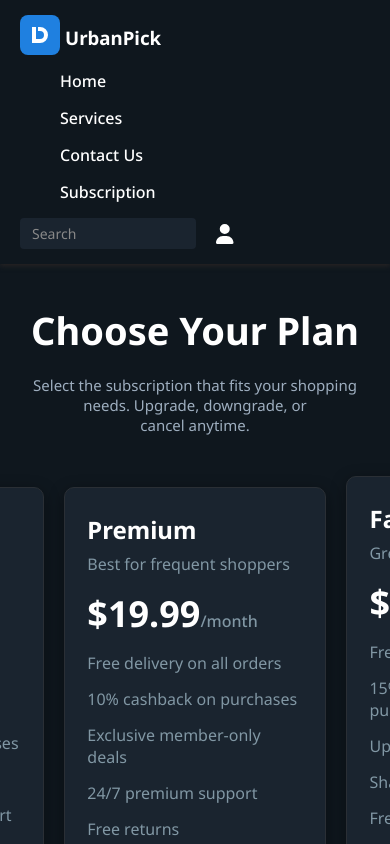
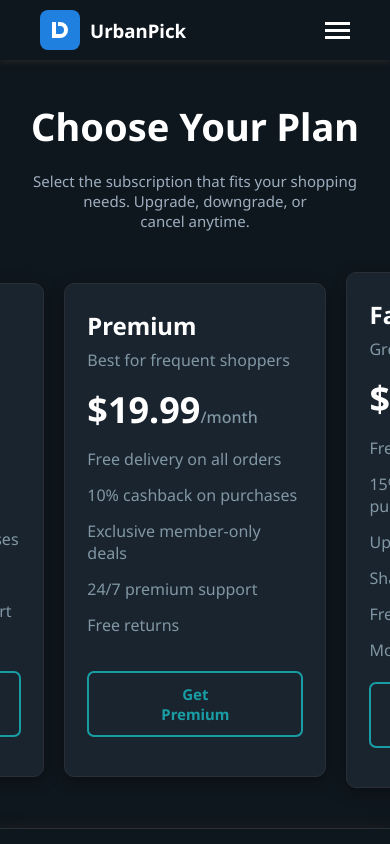
Before and after one commit to Punit-555/urban-pick-frontend, a React (Create React App) app: page /subscription in a window 390 px wide. Shown: the top 844 px of the page. Built offline with nearby package versions, Linux system fonts and the light colour scheme.

Commit message:
header fix

```diff
--- a/src/components/header/Header.jsx
+++ b/src/components/header/Header.jsx
@@ -1,59 +1,70 @@
-import React, {useState } from 'react';
+import React, { useState } from 'react';
 import logo from '../../assets/logo.svg';
 import './header.css';
 import { FontAwesomeIcon } from '@fortawesome/react-fontawesome';
 import { faUser } from '@fortawesome/free-solid-svg-icons';
-import { Link, Navigate, useNavigate } from 'react-router-dom';
+import { Link, useNavigate } from 'react-router-dom';
 import { useSelector } from 'react-redux';
 
+function Header() {
+  const navigate = useNavigate();
+  const [isUserDropdownOpen, setIsUserDropdownOpen] = useState(false);
+  const [isMenuOpen, setIsMenuOpen] = useState(false);
 
-function Header() {
-  const [openMenu, setOpenMenu] = useState(false);
-  const navigate = useNavigate();
-
- const users  = useSelector((state) => state).auth.users;
+  const users = useSelector((state) => state.auth.users);
 
   const toggleMenu = () => {
-    setOpenMenu(!openMenu);
+    setIsMenuOpen((prev) => !prev);
+    setIsUserDropdownOpen(false); // Close user dropdown when menu toggled
   };
 
-  console.log("User",users);
+  const toggleUserDropdown = () => {
+    setIsUserDropdownOpen((prev) => !prev);
+  };
 
   const logoutHandler = () => {
-   navigate('/')
-  }
+    navigate('/');
+  };
 
-  const gotoHomePage = () =>{
+  const gotoHomePage = () => {
     navigate('/home');
-  }
+  };
 
   return (
     <nav>
-      <div className='flexbox' onClick={gotoHomePage}>
+      <div className="nav-top-row">
+        <div className="flexbox logo-section" onClick={gotoHomePage}>
           <img src={logo} alt="UrbanPick Logo" width={40} height={40} />
           <h3>UrbanPick</h3>
         </div>
 
-      <ul className='navFlex'>
+        <div className="hamburger" onClick={toggleMenu}>
+          <div className="bar"></div>
+          <div className="bar"></div>
+          <div className="bar"></div>
+        </div>
+      </div>
+
+      <div className={`nav-collapse ${isMenuOpen ? 'show' : ''}`}>
+        <ul className="navFlex">
           <li><Link to="/home">Home</Link></li>
-        <li><Link to={'/services'}>Services</Link></li>
-        <li><Link to={'/contactUs'}>Contact Us</Link></li>
-        <li><Link to ={'/subscription'}>Subscription</Link></li>
+          <li><Link to="/services">Services</Link></li>
+          <li><Link to="/contactUs">Contact Us</Link></li>
+          <li><Link to="/subscription">Subscription</Link></li>
         </ul>
 
-      <div className='navSearch'>
-        <input type="search" placeholder='Search' />
-
+        <div className="navSearch">
+          <input type="search" placeholder="Search" />
           <div className="userIconWrapper">
-          <FontAwesomeIcon icon={faUser} onClick={toggleMenu} className="userIcon" />
-
-          {openMenu && (
+            <FontAwesomeIcon icon={faUser} onClick={toggleUserDropdown} className="userIcon" />
+            {isUserDropdownOpen && (
               <ul className="dropdownMenu">
-              <li><Link to={'/my-profile'}>My Profile</Link></li>
-              <li><Link to={'/'}>Settings</Link></li>
+                <li><Link to="/my-profile">My Profile</Link></li>
+                <li><Link to="/">Settings</Link></li>
                 <li><button onClick={logoutHandler}>Logout</button></li>
               </ul>
             )}
+          </div>
         </div>
       </div>
     </nav>
--- a/src/components/header/header.css
+++ b/src/components/header/header.css
@@ -1,28 +1,48 @@
-
-.flexbox{
-  display: flex;
-  justify-content: space-between;
-  align-items: center;
-  gap: 10px;
-}
-
 nav {
-  display: flex;
-  justify-content: space-between;
-  align-items: center;
   background-color: #0f171e;
   color: #ffffff;
   padding: 10px 40px;
-  height: 70px;
-  box-shadow:0 2px 5px #272424;
+  box-shadow: 0 2px 5px #272424;
   position: sticky;
   top: 0;
   z-index: 1000;
 }
 
-nav h3 {
-  height: 20px;
-  width: auto;
+/* Top row with logo and hamburger */
+.nav-top-row {
+  display: flex;
+  justify-content: space-between;
+  align-items: center;
+}
+
+.flexbox.logo-section {
+  display: flex;
+  align-items: center;
+  gap: 10px;
+  cursor: pointer;
+}
+
+/* Hamburger Icon */
+.hamburger {
+  display: none;
+  flex-direction: column;
+  gap: 4px;
+  cursor: pointer;
+}
+
+.bar {
+  width: 25px;
+  height: 3px;
+  background-color: white;
+  transition: 0.3s;
+}
+
+/* Collapsible menu (nav links + search + profile) */
+.nav-collapse {
+  display: flex;
+  justify-content: space-between;
+  align-items: center;
+  margin-top: 15px;
 }
 
 .navFlex {
@@ -43,7 +63,8 @@ nav h3 {
   color: #1f80e0;
 }
 
-nav div:last-child {
+/* Search + user icon */
+.navSearch {
   display: flex;
   align-items: center;
   gap: 15px;
@@ -64,45 +85,7 @@ input[type="search"]::placeholder {
   color: #888;
 }
 
-/* FontAwesome icon */
-svg {
-  color: white;
-  font-size: 20px;
-  cursor: pointer;
-  transition: color 0.3s;
-}
-
-svg:hover {
-  color: #1f80e0;
-}
-
-/* Responsive */
-@media screen and (max-width: 768px) {
-  nav {
-    flex-direction: column;
-    align-items: flex-start;
-    height: auto;
-    padding: 15px 20px;
-  }
-
-  .navFlex {
-    flex-direction: column;
-    gap: 15px;
-    margin: 15px 0;
-  }
-
-  nav div:last-child {
-    width: 100%;
-    justify-content: space-between;
-    gap: 10px;
-  }
-
-  input[type="search"] {
-    width: 100%;
-  }
-}
-
-
+/* User dropdown */
 .userIconWrapper {
   position: relative;
   display: inline-block;
@@ -112,7 +95,7 @@ svg:hover {
 .userIcon {
   font-size: 20px;
   margin-left: 10px;
-  color: #333;
+  color: #fff;
 }
 
 .dropdownMenu {
@@ -138,7 +121,6 @@ position: absolute;
 }
 
 .dropdownMenu li:hover {
-  color: #1FB5B5;
   background-color: lightcyan;
 }
 
@@ -154,3 +136,40 @@ position: absolute;
   font: inherit;
   cursor: pointer;
 }
+
+/* Responsive */
+@media screen and (max-width: 768px) {
+  .hamburger {
+    display: flex;
+  }
+
+  .nav-collapse {
+    flex-direction: column;
+    align-items: flex-start;
+    width: 100%;
+    display: none;
+  }
+
+  .nav-collapse.show {
+    display: flex;
+  }
+
+  .navFlex {
+    gap: 15px;
+    width: 100%;
+    padding-left: 0;
+    margin-top: 10px;
+    align-items: center;
+  }
+
+  .navSearch {
+    /* flex-direction: column; */
+    gap: 10px;
+    width: 100%;
+    margin: 20px 0px;
+  }
+
+  input[type="search"] {
+    width: 100%;
+  }
+}
```
Lines whose indentation alone changed are shown as unchanged.
